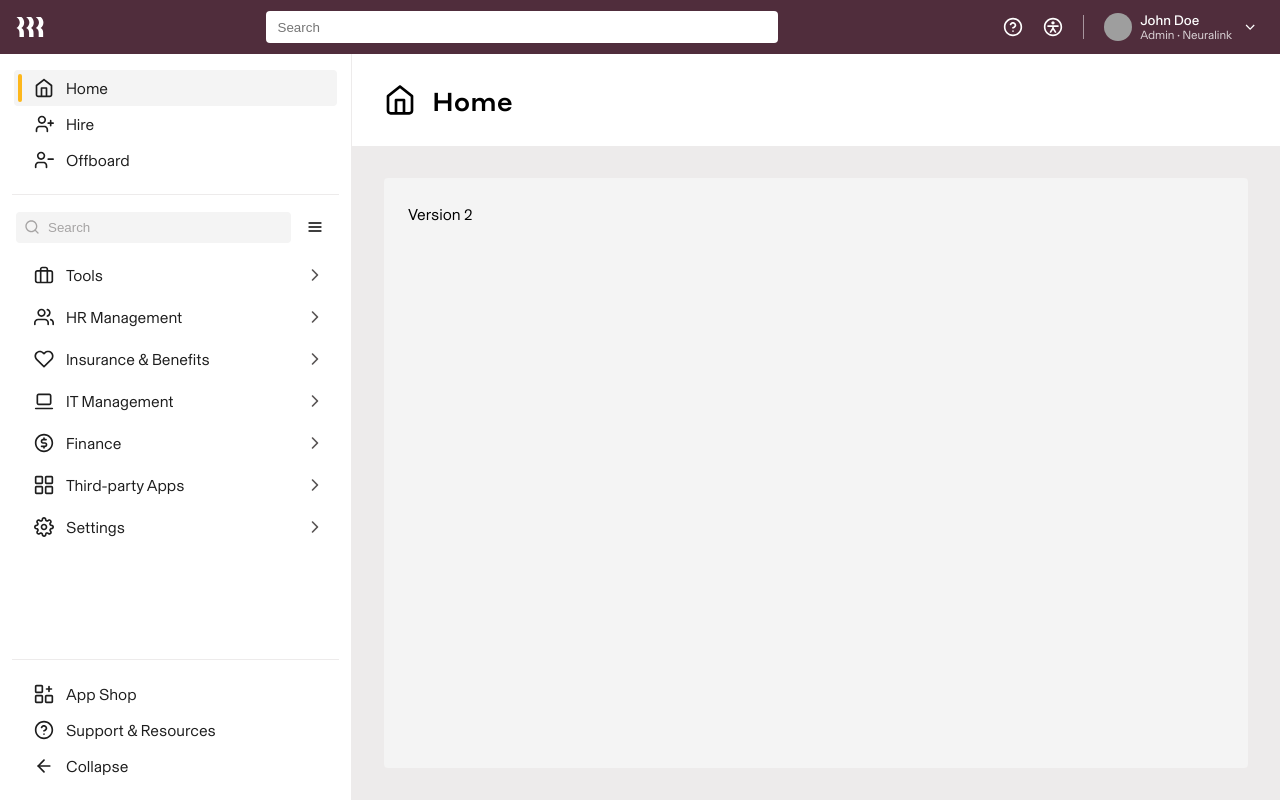
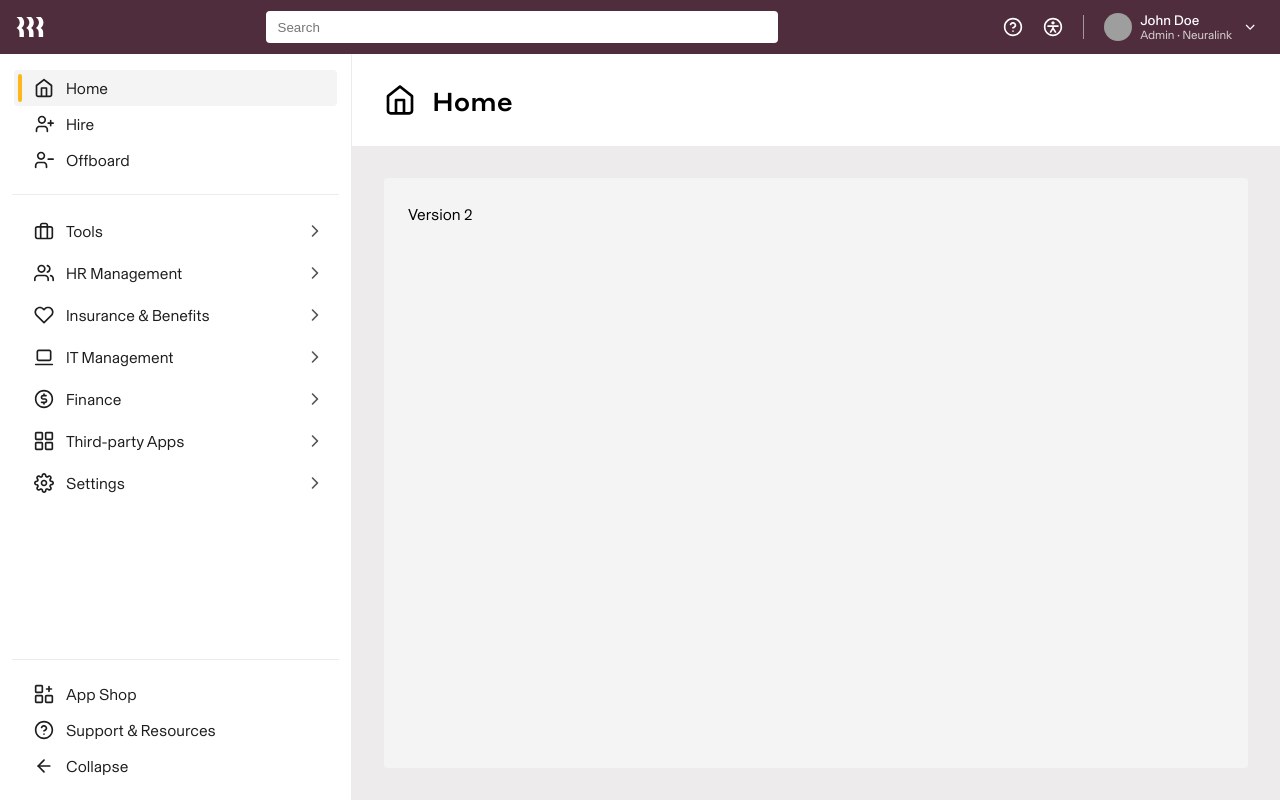
Before and after one commit to ripmoody/persistent-sidenav, a Next.js app: page / in a window 1280 px wide. Built offline with nearby package versions, Linux system fonts and the light colour scheme; grey boxes are pictures that could not be loaded.

Commit message:
remove search

```diff
--- a/src/components/side-nav/flat-nav-item/index.tsx
+++ b/src/components/side-nav/flat-nav-item/index.tsx
@@ -20,9 +20,6 @@ export const FlatNavItem = (props: NavItem) => {
 
   const handleClick = () => {
     if (path) {
-      dispatch({ type: 'set-search-value', payload: '' })
-      dispatch({ type: 'set-filtered-items' })
-      dispatch({ type: 'expand-active-section', payload: label })
       router.push(path)
     }
 
--- a/src/components/side-nav/index.tsx
+++ b/src/components/side-nav/index.tsx
@@ -3,13 +3,10 @@ import { EmptyState } from './empty-state'
 import { ExpandableNavItem } from './expandable-nav-item'
 import { FlatNavItem } from './flat-nav-item'
 import { ExpandCollapseNavItem } from './flat-nav-item/expand-collapse'
-import { SideNavSearch } from './search'
 import * as S from './styled'
 
 export const SideNav = () => {
   const { state } = useNavigation()
-
-  console.log(state)
 
   return (
     <S.SideNav context={state.context}>
@@ -21,7 +18,6 @@ export const SideNav = () => {
         </S.SideNavList>
       </S.SideNavHeader>
       <S.SideNavMain context={state.context}>
-        <SideNavSearch />
         <S.SideNavList context={state.context}>
           {state.data.filteredItems.length < 1 && <EmptyState />}
           {state.data.filteredItems.map((item) => (
--- a/src/components/side-nav/search/index.tsx
+++ /dev/null
@@ -1,51 +0,0 @@
-import { Menu as MenuIcon } from '@/components/icons/menu'
-import { useNavigation } from '@/providers/navigation'
-import * as DropdownMenu from '@radix-ui/react-dropdown-menu'
-import * as D from './search-menu/styled'
-import * as S from './styled'
-
-export const SideNavSearch = () => {
-  const { state, dispatch } = useNavigation()
-
-  const handleExpandAll = () => {
-    dispatch({ type: 'expand-all' })
-  }
-
-  const handleCollapseAll = () => {
-    dispatch({ type: 'collapse-all' })
-  }
-
-  const handleSearch = (e: React.ChangeEvent<HTMLInputElement>) => {
-    const payload = e.target.value
-    dispatch({ type: 'set-search-value', payload })
-    dispatch({ type: 'set-filtered-items' })
-    dispatch({ type: 'expand-all' })
-  }
-
-  return (
-    <S.SideNavSearch isCollapsed={state.context.isCollapsed}>
-      <S.SideNavSearchInputContainer>
-        <S.SideNavSearchIcon size={16} />
-        <S.SideNavSearchInput
-          placeholder="Search"
-          onChange={handleSearch}
-          value={state.context.searchValue}
-        />
-      </S.SideNavSearchInputContainer>
-      <DropdownMenu.Root>
-        <DropdownMenu.Trigger asChild>
-          <S.SideNavMenuIconButton>
-            <MenuIcon size={16} />
-          </S.SideNavMenuIconButton>
-        </DropdownMenu.Trigger>
-        <DropdownMenu.Portal>
-          <D.MenuContent side="right">
-            <D.MenuItem onClick={handleExpandAll}>Expand all</D.MenuItem>
-            <D.MenuItem onClick={handleCollapseAll}>Collapse all</D.MenuItem>
-            <D.MenuArrow />
-          </D.MenuContent>
-        </DropdownMenu.Portal>
-      </DropdownMenu.Root>
-    </S.SideNavSearch>
-  )
-}
--- a/src/components/side-nav/search/search-menu/styled.tsx
+++ /dev/null
@@ -1,47 +0,0 @@
-import { keyframes } from '@emotion/react'
-import styled from '@emotion/styled'
-import * as DropdownMenu from '@radix-ui/react-dropdown-menu'
-
-const slideUpAndFade = keyframes`
-  from {
-    opacity: 0;
-    transform: translateY(-6px);
-  }
-
-  to {
-    opacity: 1;
-    transform: translateX(0);
-  }
-`
-
-export const MenuContent = styled(DropdownMenu.Content)`
-  display: flex;
-  flex-direction: column;
-  background: white;
-  padding: var(--space-2) 0;
-  border-radius: var(--radius-base);
-  box-shadow: var(--shadows-lg);
-  gap: var(--space-0_5);
-  animation-duration: 400ms;
-  animation-timing-function: cubic-bezier(0.16, 1, 0.3, 1);
-  will-change: transform, opacity;
-  list-style: none; // for the menu context
-
-  &[data-side='bottom'] {
-    animation-name: ${slideUpAndFade};
-  }
-`
-
-export const MenuItem = styled(DropdownMenu.Item)`
-  cursor: pointer;
-  line-height: 1;
-  padding: var(--space-2) var(--space-3);
-
-  &:hover {
-    background: var(--color-grey-100);
-  }
-`
-
-export const MenuArrow = styled(DropdownMenu.Arrow)`
-  fill: white;
-`
--- a/src/components/side-nav/search/styled.tsx
+++ /dev/null
@@ -1,72 +0,0 @@
-import { Search } from '@/components/icons'
-import styled from '@emotion/styled'
-
-type SideNavSearchProps = {
-  isCollapsed: boolean
-}
-
-export const SideNavSearch = styled.div<SideNavSearchProps>`
-  display: ${({ isCollapsed }) => (isCollapsed ? 'none' : 'flex')};
-  position: sticky;
-  right: 0;
-  left: 0;
-  top: 0;
-  align-items: center;
-  justify-content: center;
-  background: white;
-  z-index: 1;
-  align-items: center;
-  justify-content: center;
-  gap: var(--space-2);
-  padding: var(--space-4) var(--space-1) var(--space-3);
-`
-
-export const SideNavSearchInputContainer = styled.div`
-  position: relative;
-  display: flex;
-  flex: 1;
-`
-
-export const SideNavSearchInput = styled.input`
-  flex: 1;
-  border-radius: var(--radius-base);
-  border: none;
-  outline: none;
-  background: var(--color-grey-50);
-  padding: var(--space-2) var(--space-3) var(--space-2) var(--space-8);
-
-  &:focus {
-    box-shadow: 0 0 0 2px var(--color-plum-300);
-  }
-
-  &::placeholder {
-    color: var(--color-grey-400);
-  }
-`
-
-export const SideNavSearchIcon = styled(Search)`
-  position: absolute;
-  top: 50%;
-  left: var(--space-2);
-  transform: translateY(-50%);
-  color: var(--color-grey-400);
-`
-
-export const SideNavMenuIconButton = styled.button`
-  display: flex;
-  align-items: center;
-  justify-content: center;
-  border: none;
-  background: none;
-  padding: var(--space-2);
-  border-radius: var(--radius-base);
-  outline: none;
-
-  &:hover {
-    background: var(--color-grey-50);
-  }
-
-  &:focus {
-    box-shadow: 0 0 0 2px var(--color-plum-300);
-  }
-`
--- a/src/components/side-nav/styled.tsx
+++ b/src/components/side-nav/styled.tsx
@@ -60,7 +60,7 @@ export const SideNavMain = styled.div<SideNavProps>`
   padding: ${({ context }) =>
     context.isCollapsed
       ? 'var(--space-4) 0'
-      : '0 var(--space-1) var(--space-4) 0'};
+      : 'var(--space-4) var(--space-1) var(--space-4) 0'};
   overflow-y: auto;
 
   &::-webkit-scrollbar {
--- a/src/providers/navigation/navigation-reducer.ts
+++ b/src/providers/navigation/navigation-reducer.ts
@@ -42,8 +42,6 @@ export type NavigationAction =
   | { type: 'toggle-item-expanded'; payload: ExpandableNavItem }
   | { type: 'expand-all' }
   | { type: 'collapse-all' }
-  | { type: 'set-filtered-items' }
-  | { type: 'set-search-value'; payload: string }
   | { type: 'expand-active-section'; payload: string }
 
 export const initialState: NavigationState = {
@@ -89,41 +87,6 @@ export const navigationReducer = (
       }
 
       return state
-    }
-
-    case 'set-search-value': {
-      return {
-        ...state,
-        context: {
-          ...state.context,
-          searchValue: action.payload,
-        },
-      }
-    }
-
-    case 'set-filtered-items': {
-      const filteredItems: ExpandableNavItem[] = []
-
-      for (const rootItem of state.items.main) {
-        const filteredSubItems = rootItem.items.filter((item) =>
-          item.label.toLowerCase().includes(state.context.searchValue),
-        )
-
-        if (filteredSubItems.length > 0) {
-          filteredItems.push({
-            ...rootItem,
-            items: filteredSubItems,
-          })
-        }
-      }
-
-      return {
-        ...state,
-        data: {
-          ...state.data,
-          filteredItems,
-        },
-      }
     }
 
     case 'expand-all': {
```
